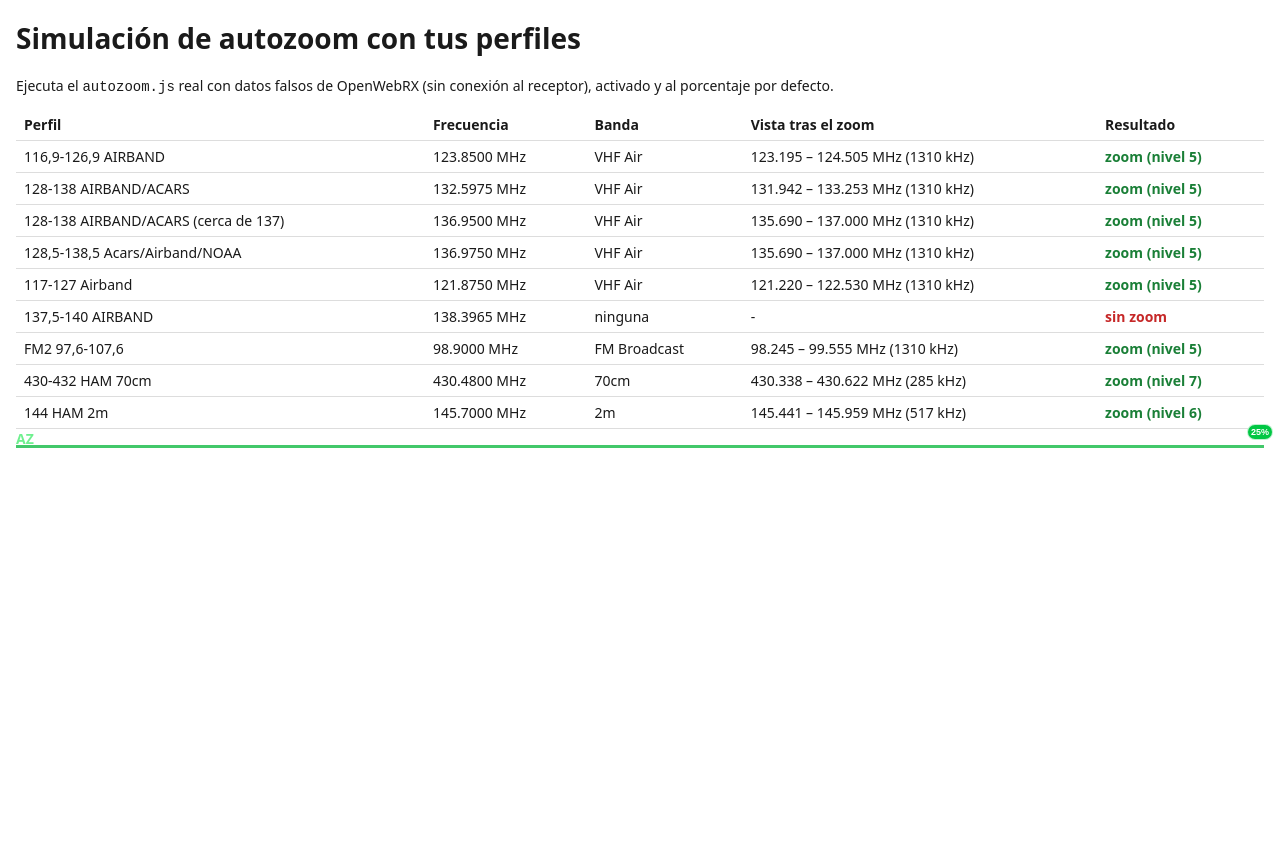
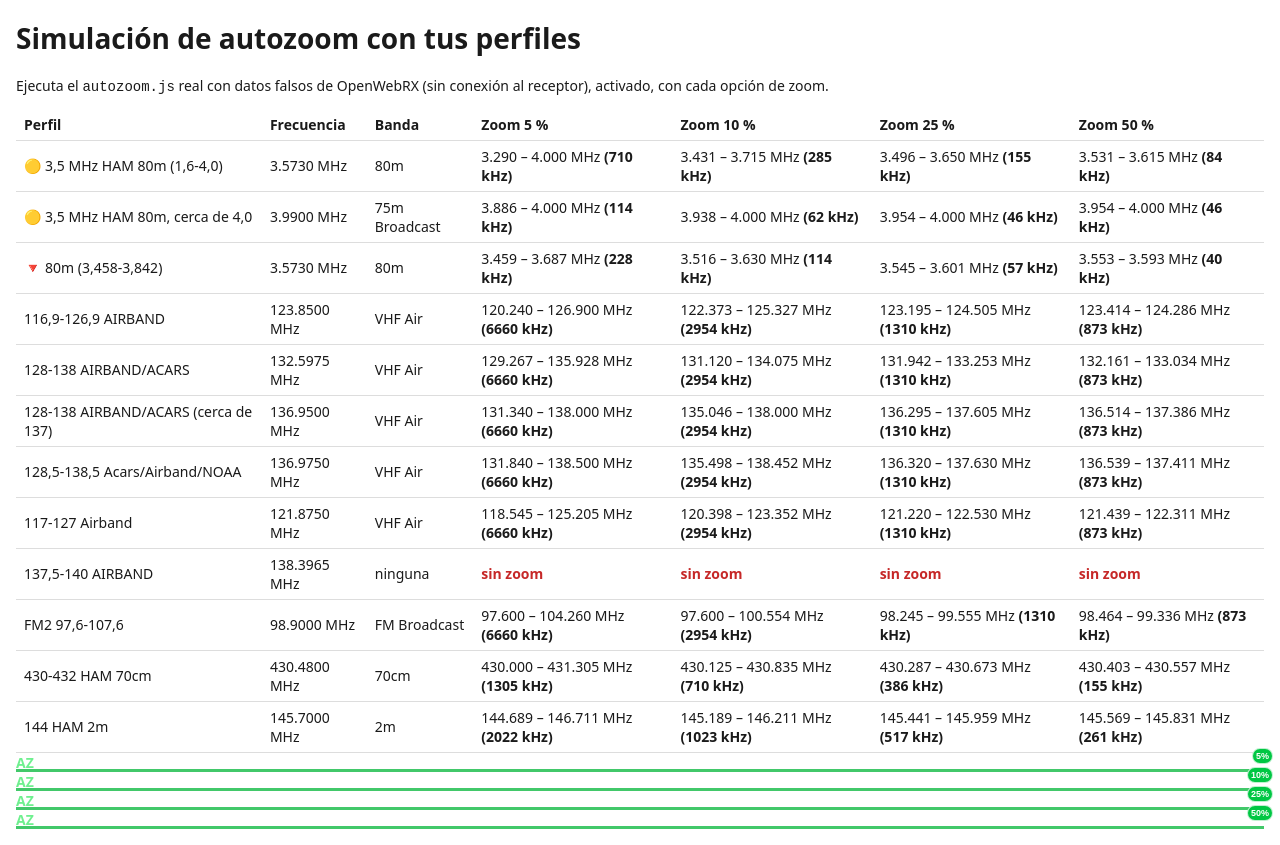
Before and after one commit to ea7cl/openwebrx-plugins-ea7cl, a plain HTML site: page autozoom/simulacion/index.html in a window 1280 px wide. Before the commit the page ends 800 px from the top, so only its background shows below. Drawn offline with nearby package versions, Linux system fonts and the light colour scheme.

Commit message:
autozoom v1.2: 5 % = banda entera, cada opción dobla el zoom centrado en la frecuencia
Arregla perfiles donde la banda cabe entera (80 m): todas las opciones daban la misma vista. Simulación con las cuatro opciones y los perfiles de 80 m; servir.ps1 redirige a la simulación.

```diff
--- a/autozoom/autozoom.js
+++ b/autozoom/autozoom.js
@@ -4,13 +4,13 @@
  * Botón AZ (junto a LST):
  * - clic: activa o desactiva el autozoom. Por defecto está desactivado y cada
  *   navegador recuerda su elección.
- * - clic derecho (o mantener pulsado en el móvil): elegir cuánto zoom hacer,
- *   de 5 % (mínimo) a 50 % (máximo).
+ * - clic derecho (o mantener pulsado en el móvil): elegir cuánto zoom hacer:
+ *   5 % (mínimo) = la banda entera; 10, 25 y 50 % (máximo) = el doble de zoom
+ *   cada vez, con la frecuencia en el centro aunque la vista se salga de la banda.
+ *   Si la banda ocupa todo o casi todo el perfil, el 5 % es la mitad del perfil.
  *
  * Con el autozoom activado:
- * - 3 s después de sintonizar una frecuencia hace zoom a la banda que la contiene.
- *   Si la banda ocupa todo o casi todo el perfil, hace el zoom elegido alrededor
- *   de la frecuencia, sin salirse de la banda.
+ * - 3 s después de sintonizar una frecuencia hace el zoom elegido.
  * - Al tocar el waterfall/escala (clic, rueda o toque) vuelve a la vista completa.
  *   Ese toque solo abre el rango. Si en 3 s no se elige otra frecuencia, vuelve el zoom.
  */
@@ -19,8 +19,9 @@ Plugins.autozoom.no_css = true;
 
 Plugins.autozoom.DELAY_MS = 3000;          // espera antes de hacer zoom
 Plugins.autozoom.MARGIN = 0.05;            // 5 % de margen a cada lado de la banda
-// opciones del menú: % de zoom -> % del perfil que queda a la vista (más zoom = se ve menos)
-Plugins.autozoom.ZOOMS = { 5: 50, 10: 25, 25: 10, 50: 5 };
+// opciones del menú: % de zoom -> cuántas veces se divide la vista base
+// (5 % = banda entera; cada opción siguiente, el doble de zoom)
+Plugins.autozoom.ZOOMS = { 5: 1, 10: 2, 25: 4, 50: 8 };
 Plugins.autozoom.DEFAULT_ZOOM = 25;
 
 // Bandas en Hz: [nombre, inicio, fin]. IARU Región 1 + radiodifusión. Edítalas a tu gusto.
@@ -131,8 +132,6 @@ Plugins.autozoom.init = function () {
         // recortar la banda a lo que cubre el perfil
         var lo = Math.max(band[1], center_freq - bandwidth / 2);
         var hi = Math.min(band[2], center_freq + bandwidth / 2);
-        var span = (hi - lo) * (1 + 2 * self.MARGIN);
-        var center = (lo + hi) / 2;
 
         // el mayor nivel de zoom cuya anchura visible todavía cubre ese ancho
         function levelFor(s) {
@@ -143,18 +142,20 @@ Plugins.autozoom.init = function () {
             return level;
         }
 
-        var level = levelFor(span);
+        // vista base: la banda entera con su margen; si la banda ocupa todo o casi
+        // todo el perfil (no hay zoom que la encuadre), la mitad del perfil
+        var base = (hi - lo) * (1 + 2 * self.MARGIN);
+        var bandFits = levelFor(base) > 0;
+        if (!bandFits) base = bandwidth / 2;
 
-        // la banda ocupa todo o casi todo el perfil: el zoom elegido alrededor de la
-        // frecuencia, desplazado si hace falta para no salirse de la banda
-        if (level === 0) {
-            span = Math.min(bandwidth * self.ZOOMS[zoom] / 100, hi - lo);
-            level = levelFor(span);
-            // los niveles de zoom son fijos: ajustar con el ancho que de verdad se verá
-            var shown = Math.min(bandwidth / zoom_levels[level], hi - lo);
-            center = Math.min(Math.max(f, lo + shown / 2), hi - shown / 2);
-        }
+        // cada opción del menú divide la vista base (doble de zoom cada vez)
+        var divisor = self.ZOOMS[zoom];
+        var level = levelFor(base / divisor);
         if (level === 0) return;
+
+        // la banda entera queda centrada en la banda; el resto, con la frecuencia en
+        // el centro aunque la vista se salga de la banda
+        var center = (divisor === 1 && bandFits) ? (lo + hi) / 2 : f;
 
         applyZoom(level, center);
         autoZoomed = true;
--- a/autozoom/simulacion/index.html
+++ b/autozoom/simulacion/index.html
@@ -15,12 +15,18 @@
 </head>
 <body>
 <h1>Simulación de autozoom con tus perfiles</h1>
-<p>Ejecuta el <code>autozoom.js</code> real con datos falsos de OpenWebRX (sin conexión al receptor), activado y al porcentaje por defecto.</p>
+<p>Ejecuta el <code>autozoom.js</code> real con datos falsos de OpenWebRX (sin conexión al receptor), activado, con cada opción de zoom.</p>
 <table id="t"><thead><tr><th>Perfil</th><th>Frecuencia</th><th>Banda</th><th>Vista tras el zoom</th><th>Resultado</th></tr></thead><tbody></tbody></table>
 
 <script>
 // --- imitación mínima de OpenWebRX ---
 var BANDS = [
+  {name: 'AM Broadcast', low_bound: 0.2e6, high_bound: 1.7e6},
+  {name: '160m', low_bound: 1.8e6, high_bound: 2e6},
+  {name: '120m Broadcast', low_bound: 2.3e6, high_bound: 2.495e6},
+  {name: '90m Broadcast', low_bound: 3.2e6, high_bound: 3.4e6},
+  {name: '80m', low_bound: 3.5e6, high_bound: 4e6},
+  {name: '75m Broadcast', low_bound: 3.9e6, high_bound: 4e6},
   {name: 'FM Broadcast', low_bound: 87.5e6, high_bound: 108e6},
   {name: 'VHF Air', low_bound: 108e6, high_bound: 137e6},
   {name: 'VHF Satellite', low_bound: 137e6, high_bound: 138e6},
@@ -59,15 +65,18 @@ var Plugins = {
     document.body.appendChild(b); return b;
   }
 };
-// la simulación prueba el plugin activado, con el porcentaje por defecto
-try { localStorage.setItem('autozoom_on', '1'); localStorage.removeItem('autozoom_zoom'); } catch (e) {}
+// la simulación prueba el plugin activado
+try { localStorage.setItem('autozoom_on', '1'); } catch (e) {}
 </script>
 <script src="https://code.jquery.com/jquery-3.7.1.min.js"></script>
 <script src="../autozoom.js"></script>
 <script>
-Plugins.autozoom.init();
+var ZOOMS = [5, 10, 25, 50];   // mínimo … máximo
 
 var CASES = [
+  ['🟡 3,5 MHz HAM 80m (1,6-4,0)', 2.8e6, 2.4e6, 3.573e6],
+  ['🟡 3,5 MHz HAM 80m, cerca de 4,0', 2.8e6, 2.4e6, 3.99e6],
+  ['🔻 80m (3,458-3,842)', 3.65e6, 0.384e6, 3.573e6],
   ['116,9-126,9 AIRBAND', 121.9e6, 10e6, 123.85e6],
   ['128-138 AIRBAND/ACARS', 133e6, 10e6, 132.5975e6],
   ['128-138 AIRBAND/ACARS (cerca de 137)', 133e6, 10e6, 136.95e6],
@@ -79,23 +88,39 @@ var CASES = [
   ['144 HAM 2m', 145.5e6, 4e6, 145.7e6]
 ];
 
+// una instancia del plugin por cada zoom (lee la preferencia al arrancar)
+var runs = ZOOMS.map(function (z) {
+  localStorage.setItem('autozoom_zoom', String(z));
+  polls = [];
+  Plugins.autozoom.init();
+  return { zoom: z, polls: polls };
+});
+try { localStorage.removeItem('autozoom_on'); localStorage.removeItem('autozoom_zoom'); } catch (e) {}
+
+function shownRange() {
+  if (zoom_level === 0) return '<span class="bad">sin zoom</span>';
+  var w = bandwidth / zoom_levels[zoom_level], cc = center_freq + zoom_center_rel;
+  var s = Math.max(cc - w / 2, center_freq - bandwidth / 2), e = Math.min(s + w, center_freq + bandwidth / 2);
+  s = e - w;
+  return (s / 1e6).toFixed(3) + ' – ' + (e / 1e6).toFixed(3) + ' MHz <b>(' + Math.round(w / 1e3) + ' kHz)</b>';
+}
+
+document.querySelector('#t thead tr').innerHTML = '<th>Perfil</th><th>Frecuencia</th><th>Banda</th>' +
+  ZOOMS.map(function (z) { return '<th>Zoom ' + z + ' %</th>'; }).join('');
 var tb = document.querySelector('#t tbody');
 CASES.forEach(function (c) {
   center_freq = c[1]; bandwidth = c[2]; offset = c[3] - c[1];
-  mkzoomlevels(); zoom_level = 0; timers = [];
-  polls.forEach(function (p) { p(); });          // detecta la frecuencia
-  timers.forEach(function (t) { t(); });          // pasan los 5 s
-  var band = BANDS.filter(function (b) { return c[3] >= b.low_bound && c[3] <= b.high_bound; })[0];
-  var vis = '-';
-  if (zoom_level > 0) {
-    var w = bandwidth / zoom_levels[zoom_level], cc = center_freq + zoom_center_rel;
-    var s = Math.max(cc - w / 2, center_freq - bandwidth / 2), e = Math.min(s + w, center_freq + bandwidth / 2);
-    s = e - w;
-    vis = (s / 1e6).toFixed(3) + ' – ' + (e / 1e6).toFixed(3) + ' MHz (' + Math.round(w / 1e3) + ' kHz)';
-  }
+  mkzoomlevels();
+  var band = BANDS.filter(function (b) { return c[3] >= b.low_bound && c[3] <= b.high_bound; })
+    .sort(function (a, b) { return (a.high_bound - a.low_bound) - (b.high_bound - b.low_bound); })[0];
+  var cells = runs.map(function (r) {
+    zoom_level = 0; timers = [];
+    r.polls.forEach(function (p) { p(); });   // detecta la frecuencia
+    timers.forEach(function (t) { t(); });    // pasan los 3 s
+    return '<td>' + shownRange() + '</td>';
+  });
   var tr = document.createElement('tr');
-  tr.innerHTML = '<td>' + c[0] + '</td><td>' + (c[3] / 1e6).toFixed(4) + ' MHz</td><td>' + (band ? band.name : 'ninguna') +
-    '</td><td>' + vis + '</td><td class="' + (zoom_level > 0 ? 'ok">zoom (nivel ' + zoom_level + ')' : 'bad">sin zoom') + '</td>';
+  tr.innerHTML = '<td>' + c[0] + '</td><td>' + (c[3] / 1e6).toFixed(4) + ' MHz</td><td>' + (band ? band.name : 'ninguna') + '</td>' + cells.join('');
   tb.appendChild(tr);
 });
 </script>
```
Also changed, not shown: 4 other files.
